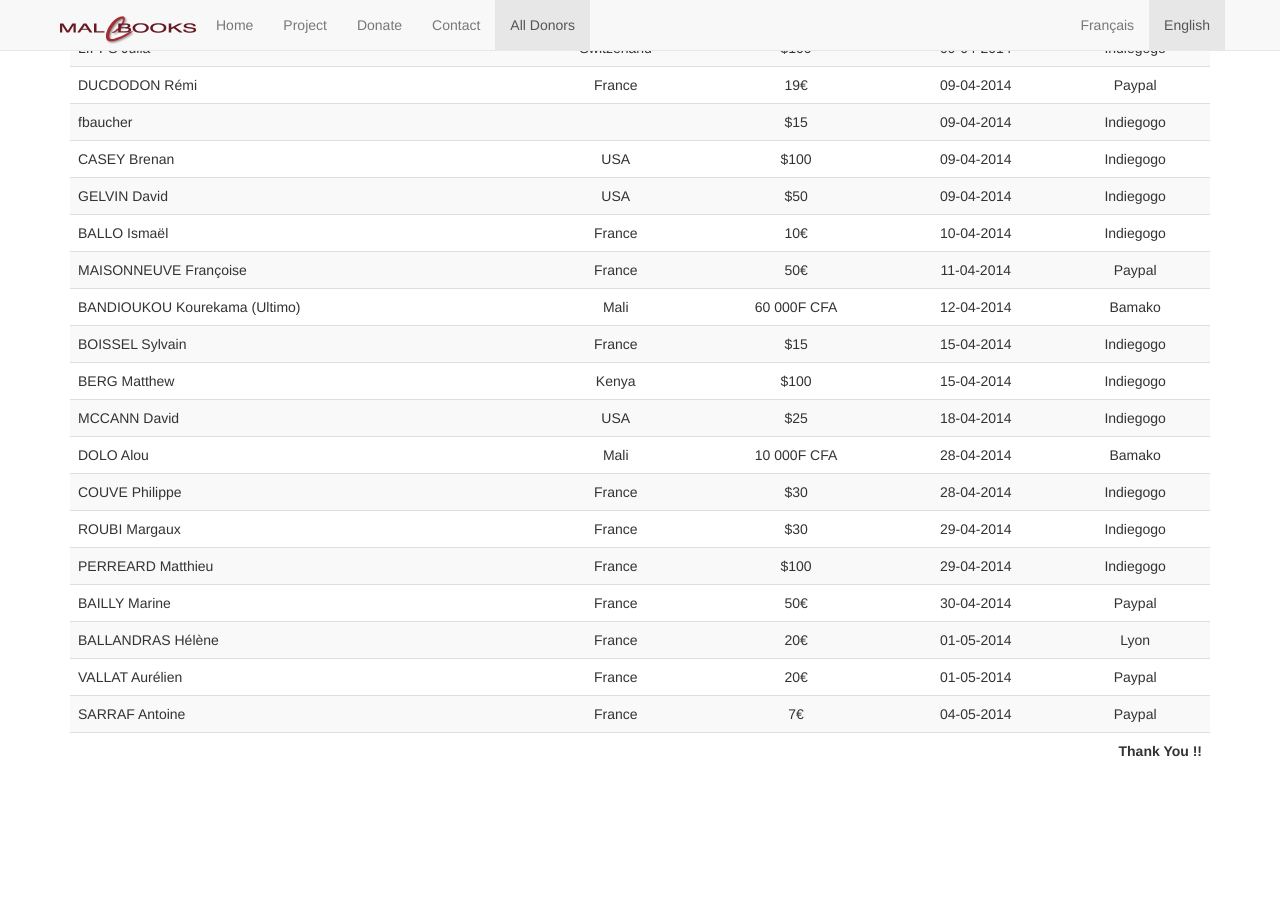
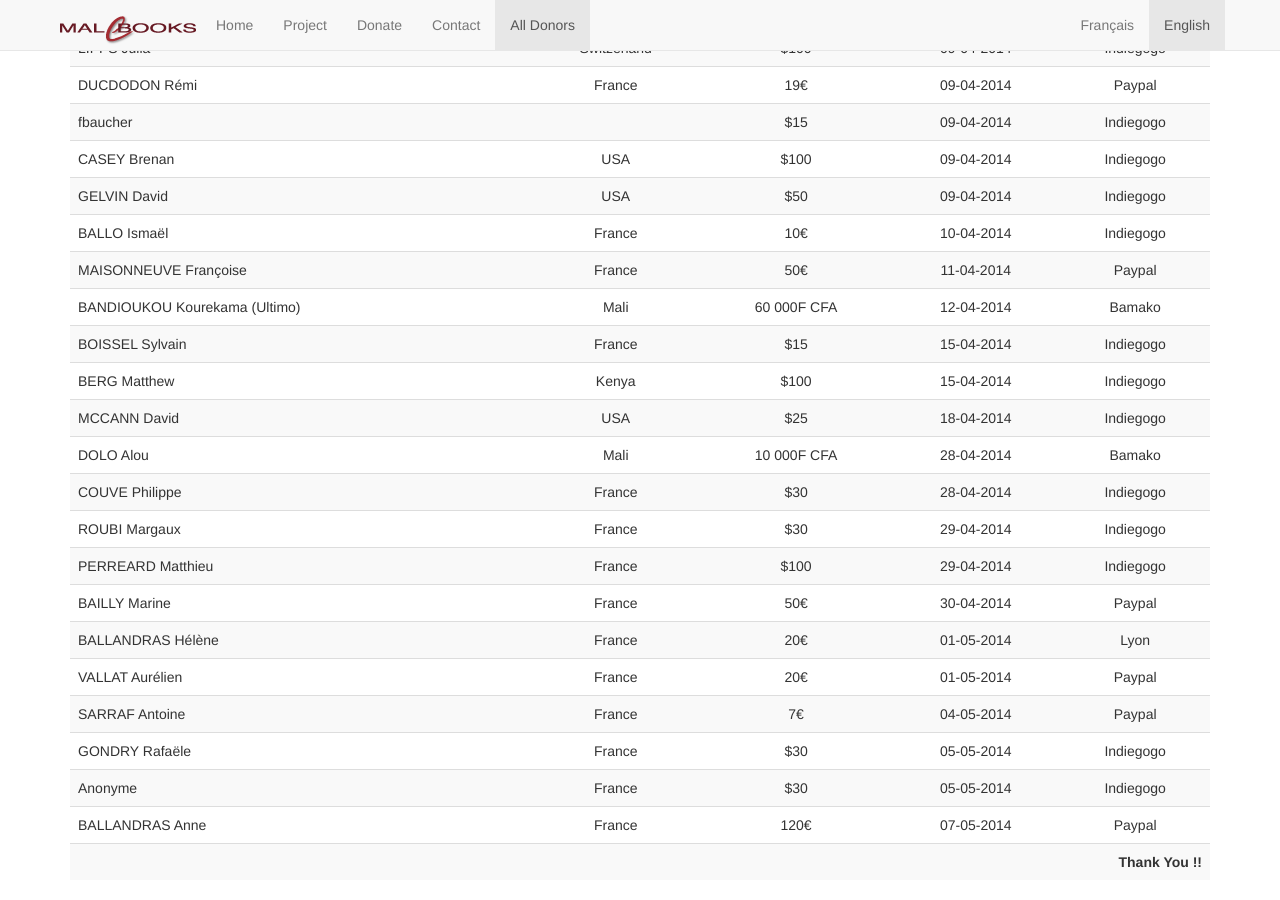
Before and after one commit to HumanESDES/malebooks, a Jekyll site: the page built from en/donors/index.md, in a window 1280 px wide and 900 px high, scrolled down 757 px. Built offline with Jekyll 4.4.1, drawn with Linux system fonts in a browser that asks for light colours; nearby versions of some CDN libraries; Markdown is read by kramdown in place of the engine named in the settings; before the commit the page ends 1546 px from its top, so only the background shows below that; some of the changed text lies outside the part shown.

Commit message:
Update donors.html

```diff
--- a/_includes/donors.html
+++ b/_includes/donors.html
@@ -1,5 +1,5 @@
 <table class="table table-striped budget">
-    <caption>{% if page.lang == 'en' %}Updated on:{% else %}Dernière mise à jour :{% endif %} 04-05-2014 17:30 UTC</caption>
+    <caption>{% if page.lang == 'en' %}Updated on:{% else %}Dernière mise à jour :{% endif %} 07-05-2014 10:30 UTC</caption>
     <thead>
         <legend>{% if page.lang == 'en' %}List of all individual donors{% else %}Liste des donneurs individuels{% endif %}</legend>
         <tr><th>{% if page.lang == 'en' %}Name{% else %}Nom{% endif %}</th><th>{% if page.lang == 'en' %}Country{% else %}Pays{% endif %}</th><th>{% if page.lang == 'en' %}Amount{% else %}Montant{% endif %}</th><th>{% if page.lang == 'en' %}Date{% else %}Date{% endif %}</th><th>{% if page.lang == 'en' %}From{% else %}Depuis{% endif %}</th></tr>
@@ -40,6 +40,9 @@
         <tr><td>BALLANDRAS Hélène</td><td>France</td><td>20€</td><td>01-05-2014</td><td>Lyon</td></tr>
         <tr><td>VALLAT Aurélien</td><td>France</td><td>20€</td><td>01-05-2014</td><td>Paypal</td></tr>
         <tr><td>SARRAF Antoine</td><td>France</td><td>7€</td><td>04-05-2014</td><td>Paypal</td></tr>
+        <tr><td>GONDRY Rafaële</td><td>France</td><td>$30</td><td>05-05-2014</td><td>Indiegogo</td></tr>
+        <tr><td>Anonyme</td><td>France</td><td>$30</td><td>05-05-2014</td><td>Indiegogo</td></tr>
+        <tr><td>BALLANDRAS Anne</td><td>France</td><td>120€</td><td>07-05-2014</td><td>Paypal</td></tr>
         <tr><td colspan="5">{% if page.lang == 'en' %}Thank You !!{% else %}Merci !!{% endif %}</td></tr>
     </tbody>
 </table>
```
